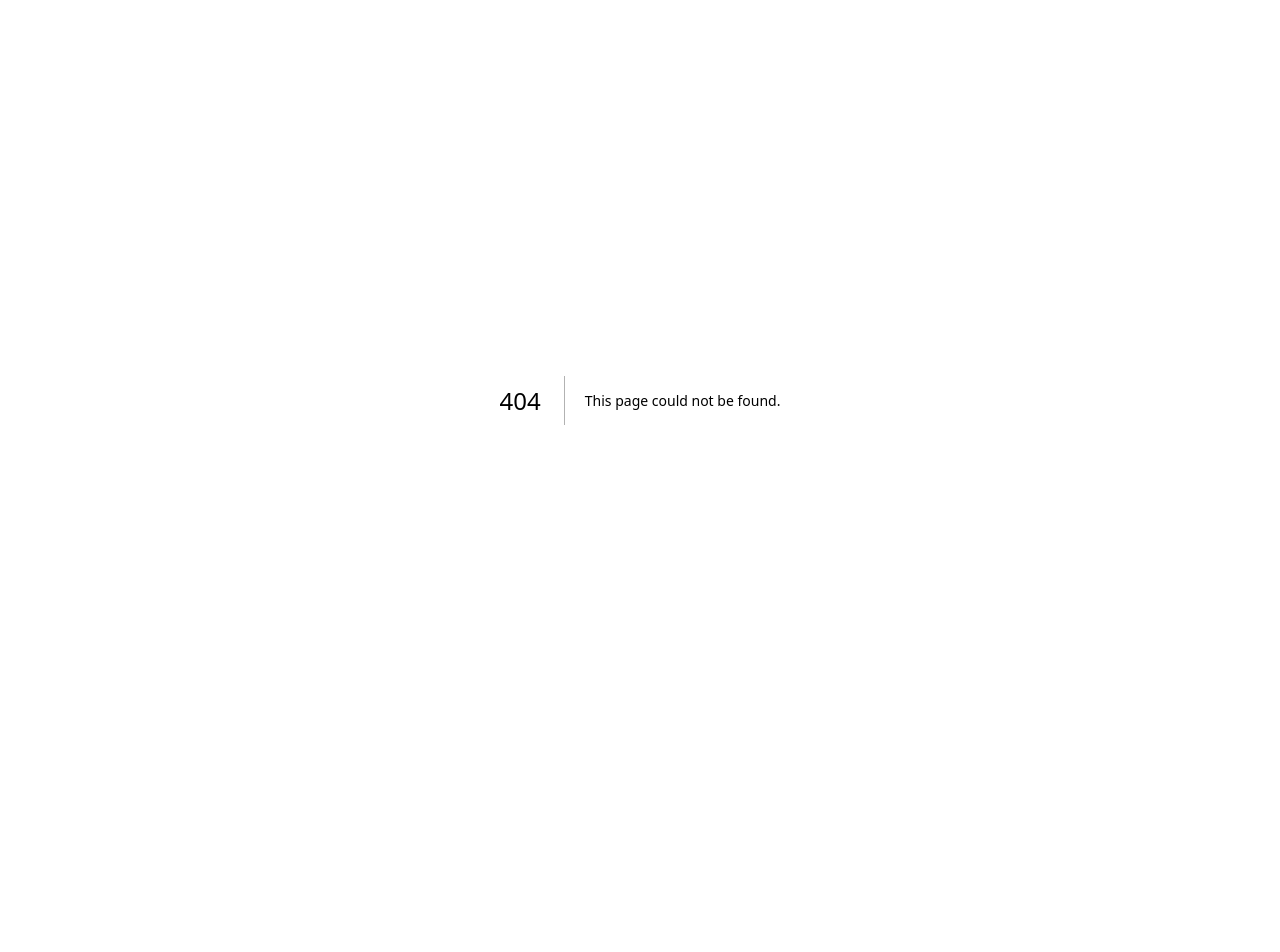
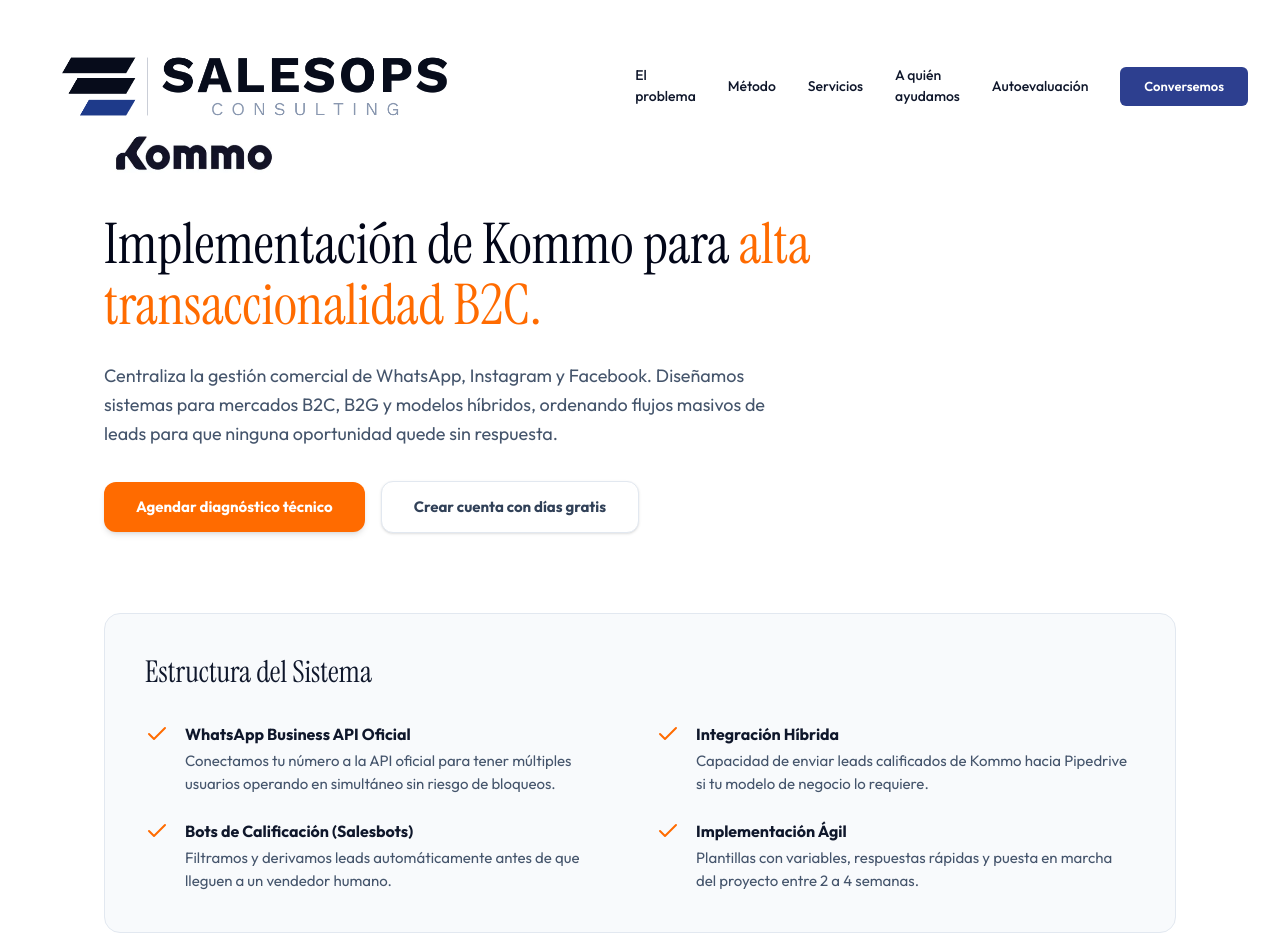
Before and after one commit to alkwingoecke-lab/salesops-consulting-web, a Next.js app: page /servicios/implementacion-kommo in a window 1280 px wide. Before the commit this address had no page. Shown: the top 952 px of the page. Before the commit the page ends 800 px from the top, so only its background shows below. Built offline with nearby package versions, Linux system fonts and the light colour scheme.

Commit message:
Create page.tsx

```diff
--- /dev/null
+++ b/app/servicios/implementacion-kommo/page.tsx
@@ -0,0 +1,110 @@
+import { FadeIn } from "@/components/ui/FadeIn";
+import { HeaderManager } from "@/components/layout/HeaderManager";
+import { Footer } from "@/components/layout/Footer";
+import { Check } from 'lucide-react';
+import Image from "next/image";
+
+// METADATA OPTIMIZADA PARA SEO
+export const metadata = {
+  title: "Partner e Implementador Kommo en Chile | CRM WhatsApp B2C | SalesOps",
+  description: "Implementación experta de Kommo CRM para alta transaccionalidad. Centralizamos WhatsApp, Instagram y Facebook con bots de calificación.",
+  alternates: {
+    canonical: '/servicios/implementacion-kommo',
+  },
+};
+
+export default function KommoPage() {
+  return (
+    <div className="bg-white text-slate-900 min-h-screen antialiased">
+      <HeaderManager />
+
+      <main className="pt-32 pb-20">
+        {/* HERO SECTION */}
+        <section className="px-6 max-w-[1120px] mx-auto mb-20">
+          <FadeIn immediate>
+
+            {/* LOGO OFICIAL DE PARTNER */}
+            <div className="mb-8">
+              <Image
+                src="/logos/kommo-logo.png"
+                alt="Partner Oficial de Kommo CRM"
+                width={180}
+                height={50}
+                className="object-contain"
+                priority
+              />
+            </div>
+
+            <h1 className="font-serif text-[clamp(36px,5vw,56px)] text-slate-950 font-normal leading-[1.1] mb-6 max-w-3xl">
+              Implementación de Kommo para <em className="text-[#ff6b00] not-italic">alta transaccionalidad B2C.</em>
+            </h1>
+            <p className="font-sans text-lg text-slate-600 leading-relaxed max-w-2xl mb-8">
+              Centraliza la gestión comercial de WhatsApp, Instagram y Facebook. Diseñamos sistemas para mercados B2C, B2G y modelos híbridos, ordenando flujos masivos de leads para que ninguna oportunidad quede sin respuesta.
+            </p>
+
+            {/* BOTONES DE ACCIÓN (CTA) */}
+            <div className="flex flex-col sm:flex-row items-center gap-4">
+              <a
+                href="/#autoevaluacion"
+                className="bg-[#ff6b00] text-white px-8 py-3.5 rounded-xl font-sans text-[15px] font-bold shadow-md hover:bg-[#e66000] transition-all w-full sm:w-auto text-center"
+              >
+                Agendar diagnóstico técnico
+              </a>
+
+              <a
+                href="AQUI_TU_LINK_DE_REFERIDO"
+                target="_blank"
+                rel="noopener noreferrer"
+                className="bg-white text-slate-700 border border-slate-200 px-8 py-3.5 rounded-xl font-sans text-[15px] font-bold shadow-sm hover:bg-slate-50 hover:border-slate-300 hover:text-[#ff6b00] transition-all w-full sm:w-auto text-center"
+              >
+                Crear cuenta con días gratis
+              </a>
+            </div>
+          </FadeIn>
+        </section>
+
+        {/* DETALLES DEL SERVICIO */}
+        <section className="px-6 max-w-[1120px] mx-auto">
+          <FadeIn delay={0.2} className="bg-slate-50 border border-slate-200 rounded-2xl p-10">
+            <h2 className="font-serif text-3xl text-slate-900 mb-8">Estructura del Sistema</h2>
+            <div className="grid grid-cols-1 md:grid-cols-2 gap-8">
+              <ul className="space-y-6">
+                <li className="flex gap-4">
+                  <Check className="text-[#ff6b00] shrink-0" />
+                  <div>
+                    <h3 className="font-sans font-bold text-slate-900 mb-1">WhatsApp Business API Oficial</h3>
+                    <p className="font-sans text-[15px] text-slate-600">Conectamos tu número a la API oficial para tener múltiples usuarios operando en simultáneo sin riesgo de bloqueos.</p>
+                  </div>
+                </li>
+                <li className="flex gap-4">
+                  <Check className="text-[#ff6b00] shrink-0" />
+                  <div>
+                    <h3 className="font-sans font-bold text-slate-900 mb-1">Bots de Calificación (Salesbots)</h3>
+                    <p className="font-sans text-[15px] text-slate-600">Filtramos y derivamos leads automáticamente antes de que lleguen a un vendedor humano.</p>
+                  </div>
+                </li>
+              </ul>
+              <ul className="space-y-6">
+                <li className="flex gap-4">
+                  <Check className="text-[#ff6b00] shrink-0" />
+                  <div>
+                    <h3 className="font-sans font-bold text-slate-900 mb-1">Integración Híbrida</h3>
+                    <p className="font-sans text-[15px] text-slate-600">Capacidad de enviar leads calificados de Kommo hacia Pipedrive si tu modelo de negocio lo requiere.</p>
+                  </div>
+                </li>
+                <li className="flex gap-4">
+                  <Check className="text-[#ff6b00] shrink-0" />
+                  <div>
+                    <h3 className="font-sans font-bold text-slate-900 mb-1">Implementación Ágil</h3>
+                    <p className="font-sans text-[15px] text-slate-600">Plantillas con variables, respuestas rápidas y puesta en marcha del proyecto entre 2 a 4 semanas.</p>
+                  </div>
+                </li>
+              </ul>
+            </div>
+          </FadeIn>
+        </section>
+      </main>
+      <Footer />
+    </div>
+  );
+}
```
